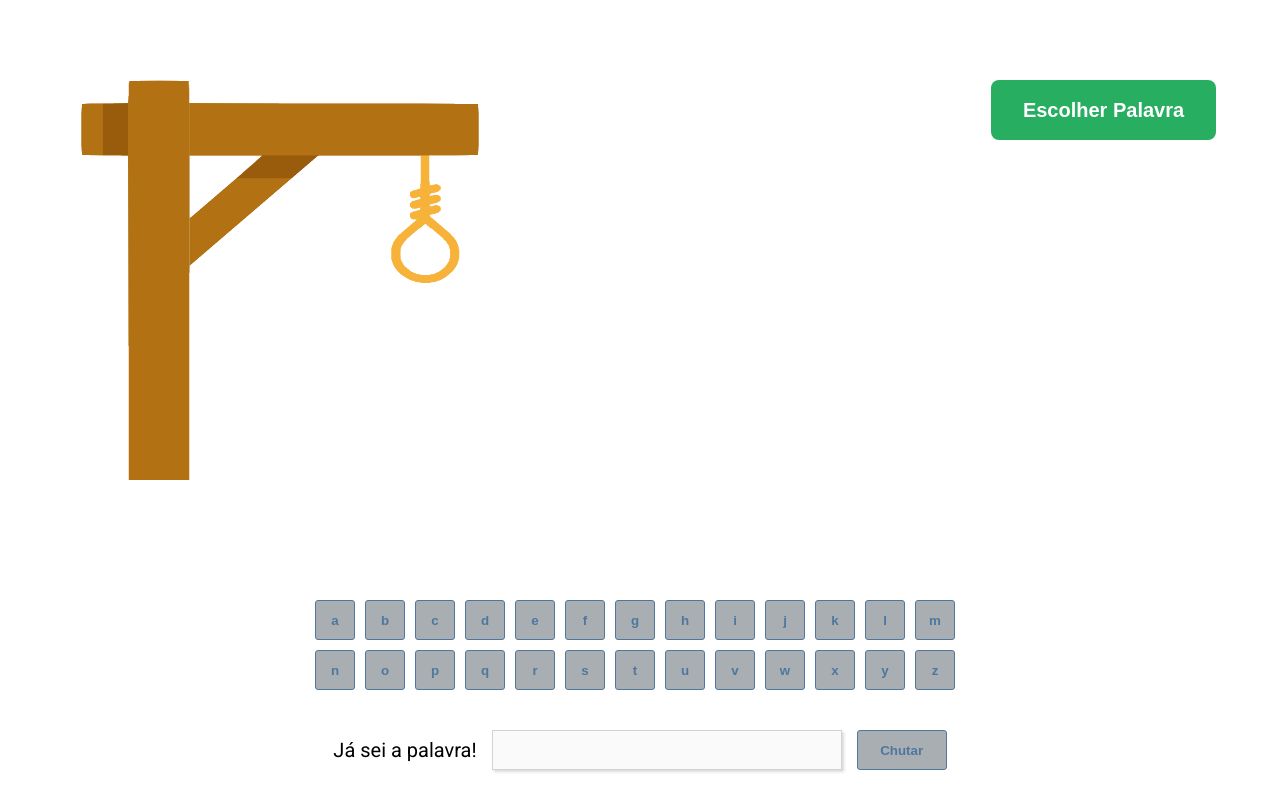
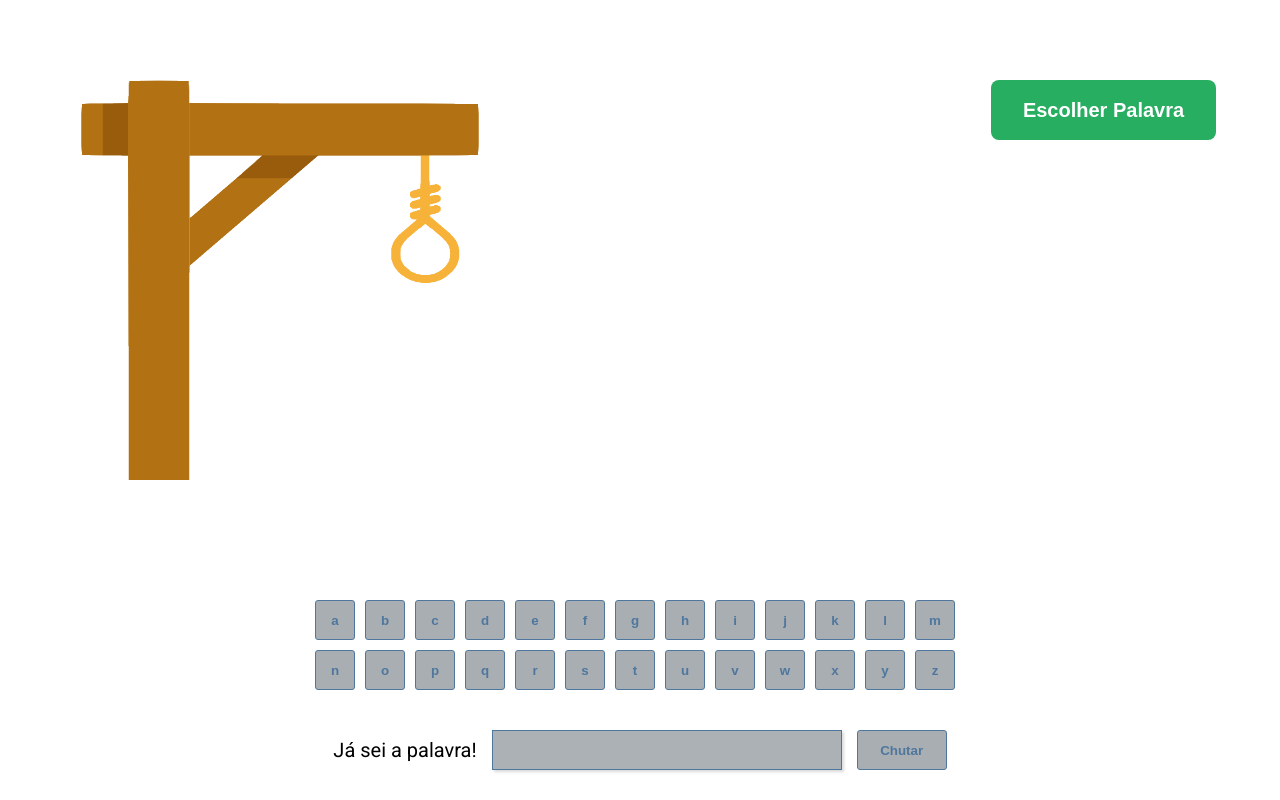
Before and after one commit to luiz-gustavo-alves/Driven-Hangman, a React (Create React App) app: page / in a window 1280 px wide. Built offline with nearby package versions, Linux system fonts and the light colour scheme.

Commit message:
Changed input background when game ends

```diff
--- a/src/App.js
+++ b/src/App.js
@@ -22,8 +22,8 @@ export default function App() {
     const [word, setWord] = useState("");
     const [hangmanStatus, setHangmanStatus] = useState(0);
     const [usedLetters, setUsedLetters] = useState([...alfabeto]);
+    const [guessValue, setGuessValue] = useState("");
     const [gameStatus, setGameStatus] = useState("game-over");
-    const [guessValue, setGuessValue] = useState("");
 
     function parseGuessWord() {
 
@@ -57,15 +57,12 @@ export default function App() {
         }
     }
 
-    function checkGuessValue(event) {
-
-        event.preventDefault();
+    function checkGuessValue() {
 
         if (guessValue.toLowerCase() === word) {
             setGameStatus("win");
             setUsedLetters(guessValue.toLowerCase());
-        }
-        else {
+        } else {
             setGameStatus("game-over");
             setUsedLetters([...alfabeto]);
             setHangmanStatus(6);
@@ -78,8 +75,8 @@ export default function App() {
         setWord(word);
         setHangmanStatus(0);
         setUsedLetters([]);
+        setGuessValue("");
         setGameStatus("playing");
-        setGuessValue("");
     }
 
     return (
--- a/src/css/style.css
+++ b/src/css/style.css
@@ -111,11 +111,14 @@ body {
     height: 40px;
     font-size: 18px;
     border: 1px solid #d3d3d3;
+    outline: none;
     box-shadow: rgba(0, 0, 0, 0.15) 1.95px 1.95px 2.6px;
 }
 
 .input-disabled {
 
+    border: 1px solid #4F779E;
+    background: #acb1b6;
     cursor: not-allowed;
 }
 
```
